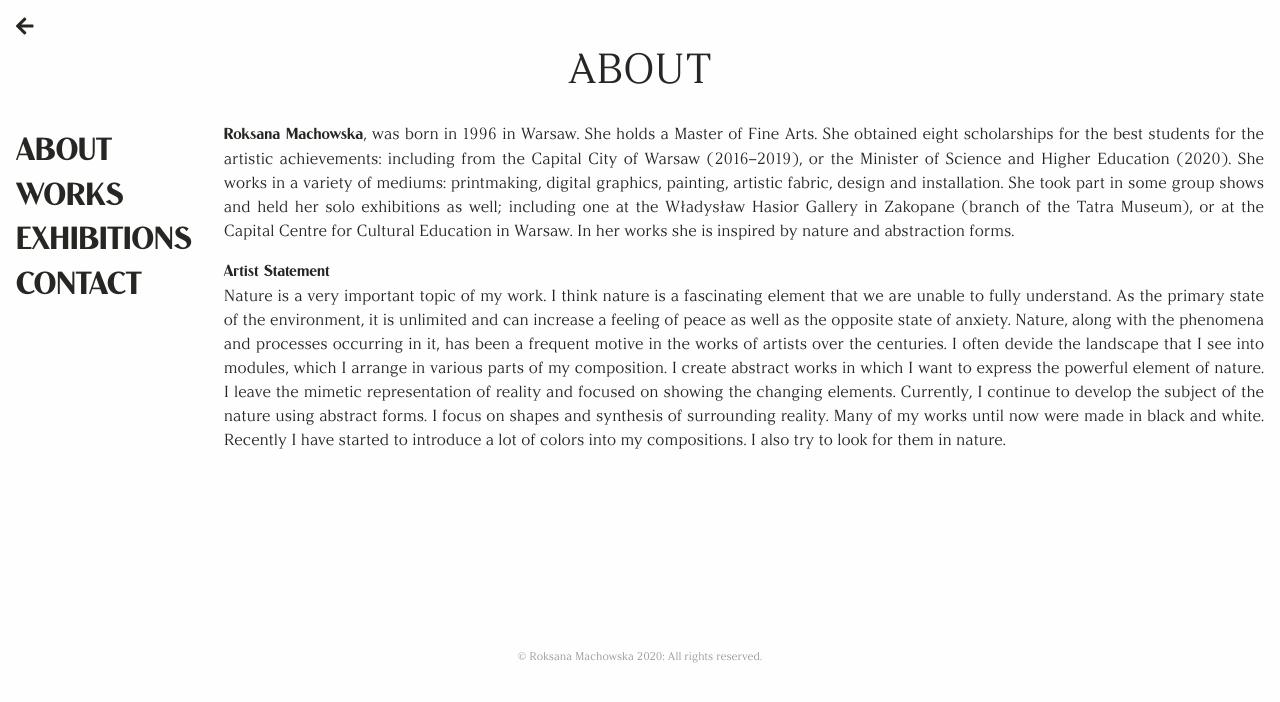
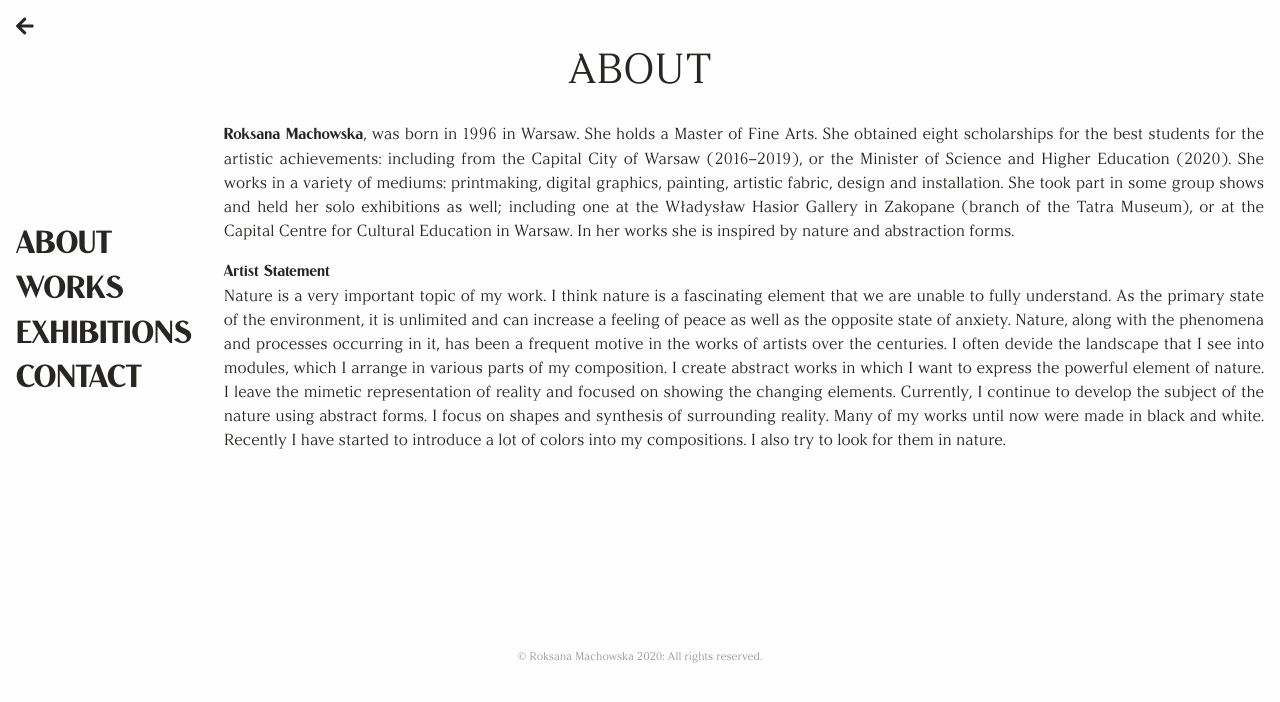
Before and after one commit to jakubziemba/machowska-portfolio, a Next.js app: page /about in a window 1280 px wide. Shown: the top 702 px of the page. Built offline with nearby package versions, Linux system fonts and the light colour scheme.

Commit message:
Move @media queries outside of general scope

```diff
--- a/components/Menu.module.scss
+++ b/components/Menu.module.scss
@@ -19,11 +19,13 @@
       }
     }
   }
+}
 
-  @media screen and (min-width: 668px) {
+@media screen and (min-width: 668px) {
+  .menu {
     order: -1;
-    align-self: flex-end;
-    padding-bottom: 160px;
+    align-self: flex-start;
+    padding-top: 100px;
 
     ul {
       display: flex;
```
